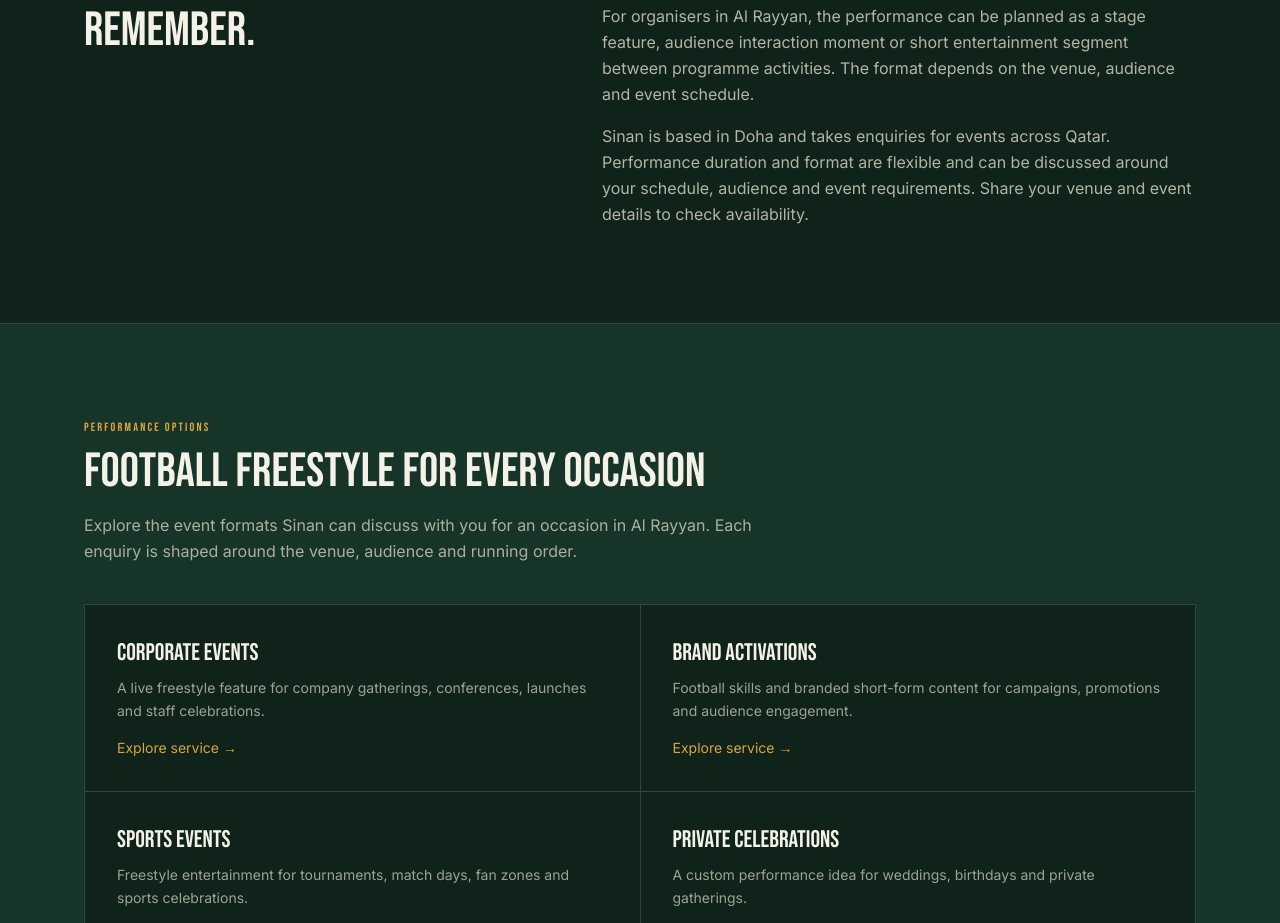
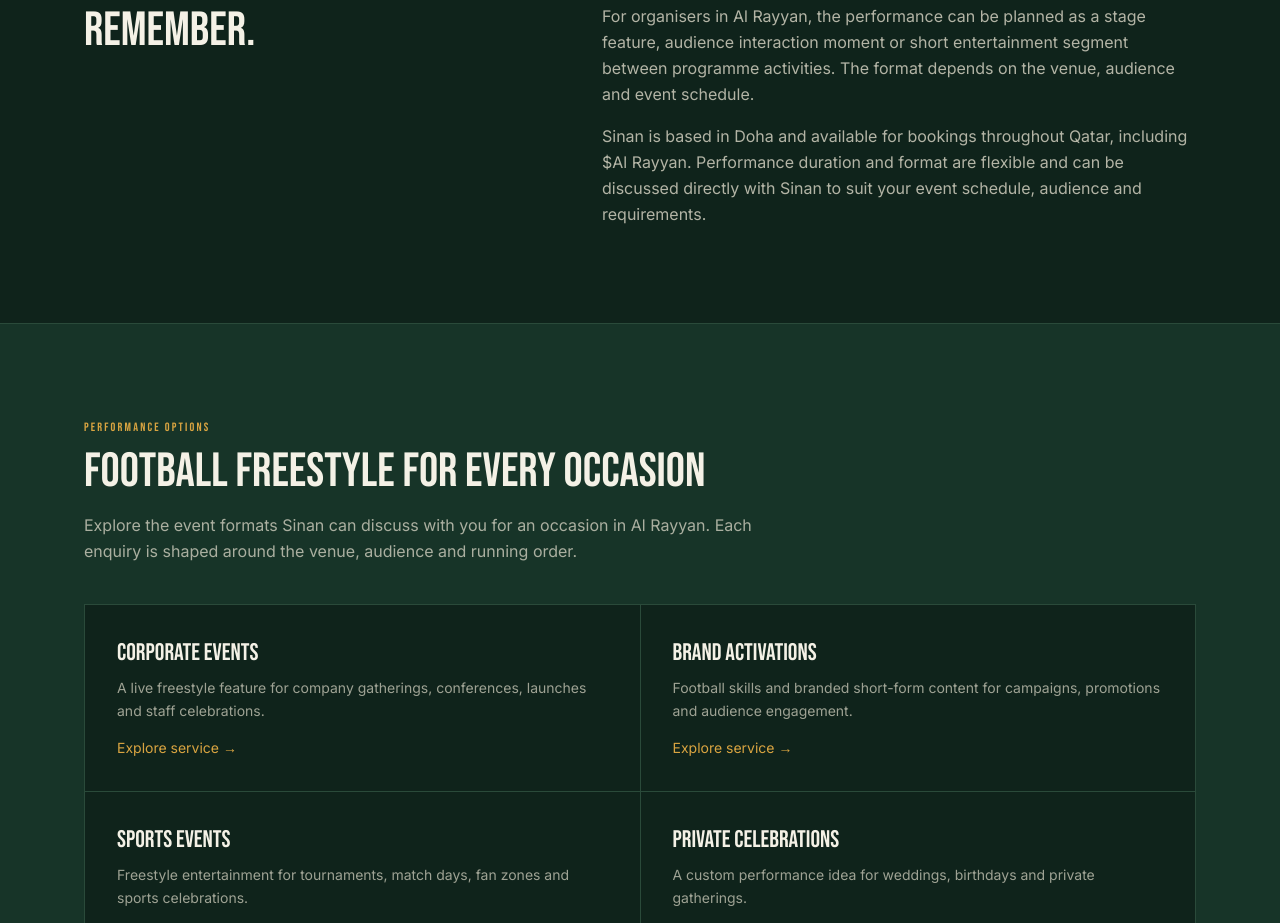
Before and after one commit to sh1blue/sinan, a Next.js app: page /football-freestyler-al-rayyan in a window 1280 px wide. Shown: the part 963-1886 px from the top of the page. Built offline with nearby package versions, Linux system fonts and the light colour scheme.

Commit message:
Clarify Qatar-wide booking availability

```diff
--- a/src/components/LocationLandingPage.tsx
+++ b/src/components/LocationLandingPage.tsx
@@ -26,7 +26,7 @@ export default function LocationLandingPage({
     "@type": "Service",
     name: `Football Freestyle Performances in ${name}`,
     serviceType: "Live football freestyle entertainment",
-    description: `Live football freestyle performances for events and celebrations in ${name}, Qatar. Enquiries are discussed based on event details and availability.`,
+    description: `Live football freestyle performances for events and celebrations in ${name}, Qatar. Available for event bookings across Qatar, including ${name}.`,
     areaServed: {
       "@type": "AdministrativeArea",
       name: name,
@@ -118,10 +118,7 @@ export default function LocationLandingPage({
             <p>{localContext}</p>
             <p>{eventContext}</p>
             <p>
-              Sinan is based in Doha and takes enquiries for events across Qatar. Performance
-              duration and format are flexible and can be discussed around your schedule,
-              audience and event requirements. Share your venue and event details to check
-              availability.
+              Sinan is based in Doha and available for bookings throughout Qatar, including ${name}. Performance duration and format are flexible and can be discussed directly with Sinan to suit your event schedule, audience and requirements.
             </p>
           </div>
         </div>
```
